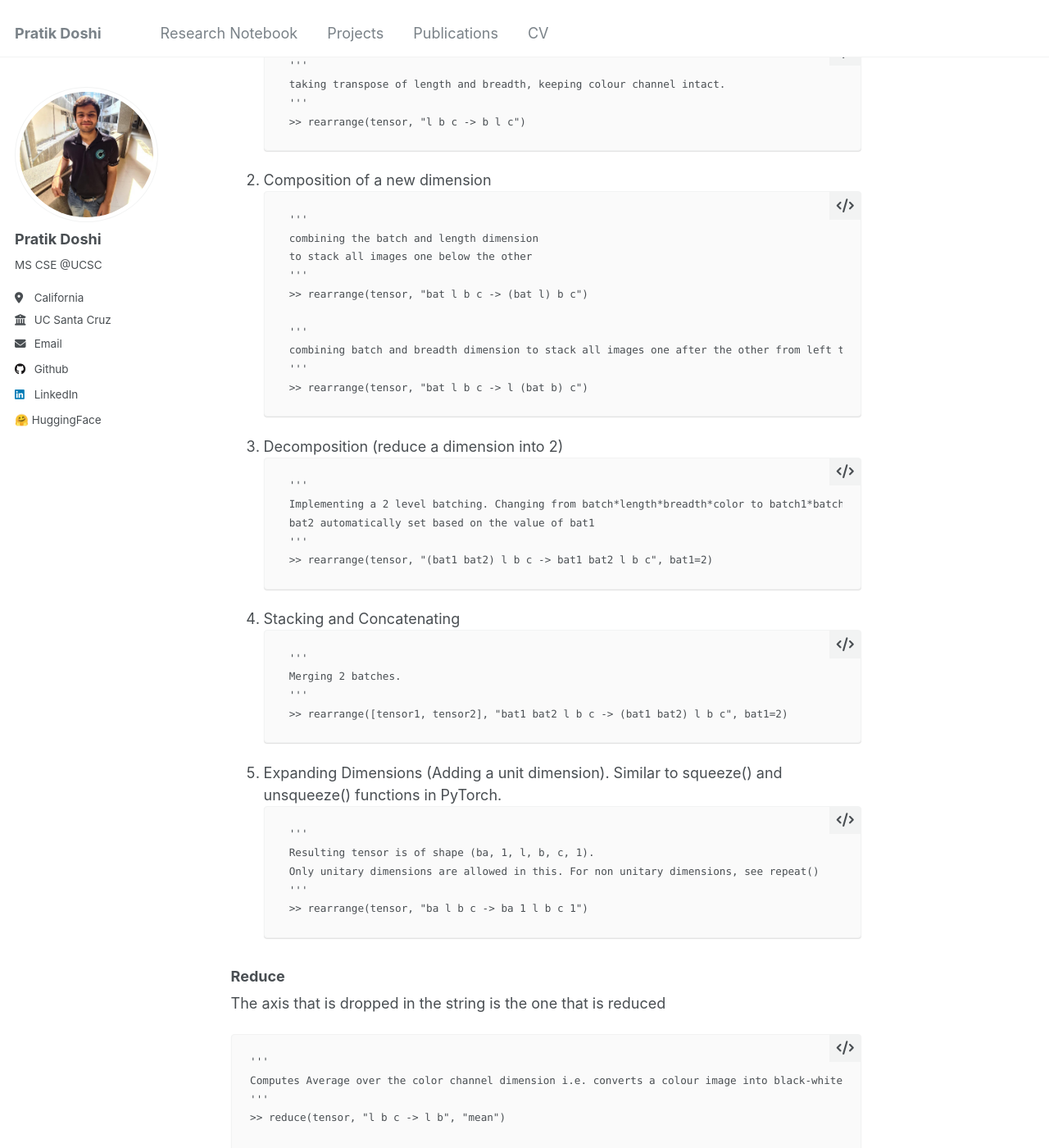
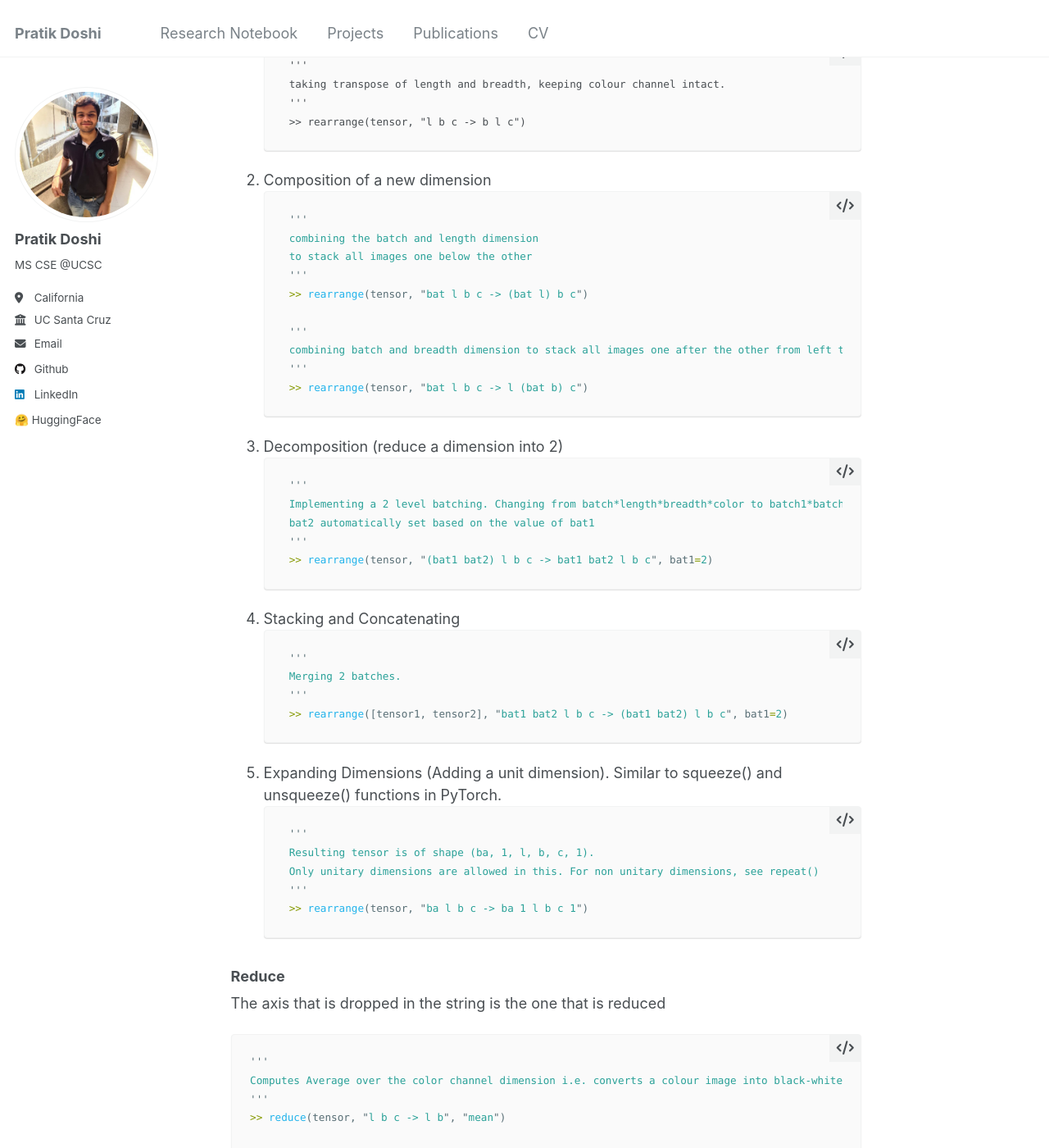
Before and after one commit to Pratik-Doshi-99/pratik-doshi-99.github.io, a Jekyll site: the page built from _posts/2024-11-06-einops.md, in a window 1280 px wide and 1400 px high, scrolled down 598 px. Shown: the whole window at 82% size. Built offline with Jekyll 4.4.1, drawn with Linux system fonts in a browser that asks for light colours; some of the changed text lies outside the part shown.

Commit message:
defined language in code snippets

````diff
--- a/_posts/2024-11-06-einops.md
+++ b/_posts/2024-11-06-einops.md
@@ -26,7 +26,7 @@ Einops provides a universal language to perform tensor operations. It supports m
     ```
 
 2. Composition of a new dimension
-    ```
+    ```python
     '''
     combining the batch and length dimension
     to stack all images one below the other
@@ -40,7 +40,7 @@ Einops provides a universal language to perform tensor operations. It supports m
     ```
 
 3. Decomposition (reduce a dimension into 2)
-    ```
+    ```python
     '''
     Implementing a 2 level batching. Changing from batch*length*breadth*color to batch1*batch2*length*breadth*color
     bat2 automatically set based on the value of bat1
@@ -49,7 +49,7 @@ Einops provides a universal language to perform tensor operations. It supports m
     ```
 
 4. Stacking and Concatenating
-    ```
+    ```python
     '''
     Merging 2 batches.
     '''
@@ -57,7 +57,7 @@ Einops provides a universal language to perform tensor operations. It supports m
     ```
 
 5. Expanding Dimensions (Adding a unit dimension). Similar to squeeze() and unsqueeze() functions in PyTorch.
-    ```
+    ```python
     '''
     Resulting tensor is of shape (ba, 1, l, b, c, 1).
     Only unitary dimensions are allowed in this. For non unitary dimensions, see repeat()
@@ -69,7 +69,7 @@ Einops provides a universal language to perform tensor operations. It supports m
 ### Reduce
 The axis that is dropped in the string is the one that is reduced
 
-```
+```python
 '''
 Computes Average over the color channel dimension i.e. converts a colour image into black-white
 '''
@@ -83,7 +83,7 @@ Reducing a batched set
 
 ### Repeat
 The opposite of Reduce. Here you add a dimension by creating a duplicate of the data
-```
+```python
 '''
 Create duplicate copy of the image across batch dimension
 '''
@@ -98,7 +98,7 @@ Duplicates the image across the width dimension
 ```
 
 ### Demo: Reduce Operation <> Max Pooling Layer
-```
+```python
 >> feature_map = torch.tensor([[1,2,1,2],[3,4,3,4],[1,2,1,2],[3,4,3,4]])
 '''
 [
@@ -119,7 +119,7 @@ Result:
 ```
 
 ### Demo: Reduce Operation <> Avg Pooling Layer
-```
+```python
 >> feature_map = torch.tensor([[1,2,1,2],[3,4,3,4],[1,2,1,2],[3,4,3,4]])
 '''
 [
@@ -141,7 +141,7 @@ Result:
 
 ### Using Layers (Class) instead of Operations (function)
 Using the class directly allows you to add it to model definition.
-```
+```python
 model = Sequential(
     Conv2d(3, 6, kernel_size=5),
     MaxPool2d(kernel_size=2),
````
